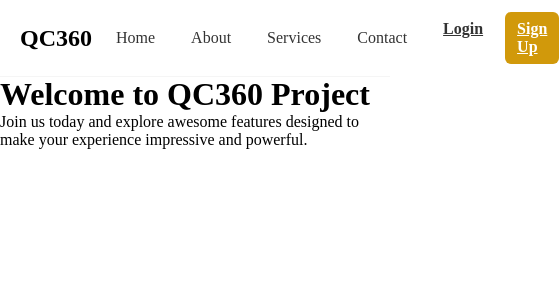
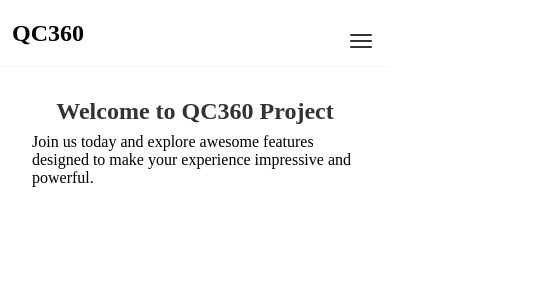
Before and after one commit to AbidJohar/QC360Project, a React (Vite) app in the folder client/: page / in a window 390 px wide. Shown: the top 300 px of the page, 559 px wide, since content can reach past the window. Built offline with nearby package versions, Linux system fonts and the light colour scheme.

Commit message:
nav-bar-responsive

```diff
--- a/client/src/components/LandingPage.jsx
+++ b/client/src/components/LandingPage.jsx
@@ -24,22 +24,25 @@ export default function LandingPage() {
     <>
     <Navbar />
 
-    <div className="min-h-screen flex flex-col items-center justify-center text-center bg-gradient-to-r from-gray-200 to-gray-100 text-black/70 px-6">
+    <div className="main_page_container">
       {isAuthenticated ? (
         <>
-          <h1 className="text-4xl font-bold mb-4">
+          <h1>
             Welcome back, {user?.fullName || "User"}!
           </h1>
-          <p className="text-lg mb-6">Email: {user?.email}</p>
+          <p>Email: {user?.email}</p>
 
         </>
       ) : (
         <>
-          <h1 className="text-4xl font-bold mb-4">Welcome to QC360 Project</h1>
-          <p className="text-lg mb-6 max-w-xl">
+        <div className="text__container">
+
+          <div className="text__container__heading" >Welcome to QC360 Project</div>
+          <div className="text__container__subheading">
             Join us today and explore awesome features designed to make your
             experience impressive and powerful.
-          </p>
+          </div>
+        </div>
         </>
       )}
     </div>
--- a/client/src/components/Navbar.jsx
+++ b/client/src/components/Navbar.jsx
@@ -1,22 +1,36 @@
-import { useContext } from 'react';
-import { Link, useNavigate } from 'react-router-dom';
-import { AuthContext } from '../context/AuthContext';
+import { useContext, useState, useEffect } from "react";
+import { Link, useNavigate } from "react-router-dom";
+import { AuthContext } from "../context/AuthContext";
 
 export default function Navbar() {
-
- const { isAuthenticated,  logout } = useContext(AuthContext);
+  const { isAuthenticated, logout } = useContext(AuthContext);
+  const [mobileOpen, setMobileOpen] = useState(false);
   const navigate = useNavigate();
 
   const handleLogout = () => {
     logout();
+    setMobileOpen(false);
     navigate("/login");
   };
 
+  const toggleMobile = () => setMobileOpen((open) => !open);
+  const closeMobile = () => setMobileOpen(false);
+
+  // Close mobile menu on window resize
+  useEffect(() => {
+    const handleResize = () => {
+      if (window.innerWidth > 768) {
+        setMobileOpen(false);
+      }
+    };
+
+    window.addEventListener("resize", handleResize);
+    return () => window.removeEventListener("resize", handleResize);
+  }, []);
+
   return (
     <div className="navbar_container">
-      <div className="navbar_logo">
-       QC360
-      </div>
+      <div className="navbar_logo">QC360</div>
 
       <div className="navbar_links">
         <Link to="/">Home</Link>
@@ -25,27 +39,86 @@ const navigate = useNavigate();
         <Link to="/contact">Contact</Link>
       </div>
 
+      <button
+        className="navbar_toggle"
+        aria-label={mobileOpen ? "Close menu" : "Open menu"}
+        onClick={toggleMobile}
+      >
+        {mobileOpen ? (
+          "✕"
+        ) : (
+          <span className="hamburger">
+            <span />
+            <span />
+            <span />
+          </span>
+        )}
+      </button>
 
       {isAuthenticated ? (
         <>
-        <div className='nav_button_container'>
-          <Link
-            to="/dashboard"
-            className="signin_btn">
+          <div className="nav_button_container">
+            <Link to="/dashboard" className="signin_btn">
               Dashboard
             </Link>
-          <button
-            onClick={handleLogout}
-            className="logout_btn"
-          >
+            <button onClick={handleLogout} className="logout_btn">
               Logout
             </button>
           </div>
         </>
       ) : (
         <div className="navbar_buttons">
-        <Link to="/login" className="signin_btn">Login</Link>
-        <Link to="/signUp" className="signup_btn">Sign Up</Link>
+          <Link to="/login" className="signin_btn">
+            Login
+          </Link>
+          <Link to="/signUp" className="signup_btn">
+            Sign Up
+          </Link>
+        </div>
+      )}
+
+      {mobileOpen && (
+        <div className="mobile_menu" role="menu">
+          <nav className="mobile_links">
+            <Link to="/" onClick={closeMobile}>
+              Home
+            </Link>
+            <Link to="/about" onClick={closeMobile}>
+              About
+            </Link>
+            <Link to="/services" onClick={closeMobile}>
+              Services
+            </Link>
+            <Link to="/contact" onClick={closeMobile}>
+              Contact
+            </Link>
+          </nav>
+
+          <div className="mobile_actions">
+            {isAuthenticated ? (
+              <>
+                <Link
+                  to="/dashboard"
+                  className="signin_btn"
+                  onClick={closeMobile}
+                >
+                  Dashboard
+                </Link>
+                <button onClick={handleLogout} className="logout_btn">
+                  Logout
+                </button>
+              </>
+            ) : (
+              <>
+                <Link to="/login" className="signin_btn" onClick={closeMobile}>
+                  Login
+                </Link>
+                <Link to="/signUp" className="signup_btn" onClick={closeMobile}>
+                  Sign Up
+                </Link>
+              </>
+            )}
+          </div>
         </div>
       )}
     </div>
--- a/client/src/styles/global.css
+++ b/client/src/styles/global.css
@@ -1,7 +1,28 @@
-*{
-    margin: 0;
-    padding: 0;
-    box-sizing: border-box;
+* {
+  margin: 0;
+  padding: 0;
+  box-sizing: border-box;
+}
+
+.main_page_container {
+  width: 100%;
+  display: flex;
+  flex-direction: column;
+}
+
+.text__container {
+  width: 100%;
+  display: flex;
+  flex-direction: column;
+  gap: 0.5em;
+  align-items: center;
+  justify-content: center;
+  padding: 2em;
+}
+.text__container__heading {
+  font-size: 1.5em;
+  font-weight: bold;
+  color: #333;
 }
 .profile_container {
   max-width: 500px;
@@ -9,7 +30,7 @@
   background: #fff;
   padding: 30px 40px;
   border-radius: 10px;
-  box-shadow: 0 2px 8px rgba(0,0,0,0.1);
+  box-shadow: 0 2px 8px rgba(0, 0, 0, 0.1);
 }
 
 .profile_container h2 {
@@ -56,7 +77,7 @@
   background-color: #0056b3;
 }
 
-.navbar_container{
+.navbar_container {
   width: 100%;
   display: flex;
   justify-content: space-between;
@@ -66,22 +87,22 @@
   padding: 12px 20px;
   background-color: #ffffff;
   gap: 16px;
-  box-shadow: 0 1px 0 rgba(0,0,0,0.04);
+  box-shadow: 0 1px 0 rgba(0, 0, 0, 0.04);
 }
 
-.navbar_logo{
+.navbar_logo {
   font-weight: 900;
   color: black;
   font-size: 24px;
 }
 
-.navbar_links{
+.navbar_links {
   display: flex;
   gap: 20px;
   align-items: center;
 }
 
-.navbar_links a{
+.navbar_links a {
   text-decoration: none;
   color: #333;
   font-weight: 500;
@@ -89,16 +110,17 @@
   border-radius: 6px;
 }
 
-.navbar_links a:hover{
-  background-color: rgba(0,0,0,0.04);
+.navbar_links a:hover {
+  background-color: rgba(0, 0, 0, 0.04);
 }
 
-.navbar_buttons{
+.navbar_buttons {
   display: flex;
   gap: 10px;
 }
 
-.signin_btn, .signup_btn{
+.signin_btn,
+.signup_btn {
   padding: 8px 12px;
   border-radius: 6px;
   border: none;
@@ -106,16 +128,16 @@
   font-weight: 600;
 }
 
-.signin_btn{
+.signin_btn {
   background: transparent;
   color: #333;
 }
 
-.signup_btn{
+.signup_btn {
   background: #d1990b;
   color: #fff;
 }
-.logout_btn{
+.logout_btn {
   background-color: red;
   color: white;
   border: none;
@@ -124,13 +146,93 @@
   cursor: pointer;
   font-weight: 600;
 }
-.nav_button_container{
+.nav_button_container {
   display: flex;
   gap: 10px;
 }
-.signup_btn:hover{ background: #0056b3 }
+.signup_btn:hover {
+  background: #0056b3;
+}
 
- /* // dashboard styling */
+/* Mobile toggle and menu */
+.navbar_toggle {
+  display: none;
+  background: transparent;
+  border: none;
+  cursor: pointer;
+  font-size: 20px;
+  padding: 6px;
+}
+
+.hamburger {
+  display: inline-flex;
+  flex-direction: column;
+  gap: 4px;
+}
+.hamburger span {
+  display: block;
+  width: 22px;
+  height: 2px;
+  background: #333;
+  border-radius: 2px;
+}
+
+.mobile_menu {
+  position: absolute;
+  top: 64px;
+  right: 20px;
+  background: #fff;
+  border-radius: 8px;
+  box-shadow: 0 8px 24px rgba(0, 0, 0, 0.12);
+  padding: 12px;
+  display: flex;
+  flex-direction: column;
+  gap: 12px;
+  z-index: 1200;
+  min-width: 200px;
+}
+
+.mobile_links {
+  display: flex;
+  flex-direction: column;
+  gap: 8px;
+}
+.mobile_links a {
+  color: #333;
+  text-decoration: none;
+  padding: 6px 8px;
+  border-radius: 6px;
+}
+.mobile_links a:hover {
+  background: rgba(0, 0, 0, 0.04);
+}
+
+.mobile_actions {
+  display: flex;
+  gap: 8px;
+  justify-content: space-between;
+  flex-wrap: wrap;
+}
+
+@media (max-width: 768px) {
+  .navbar_links {
+    display: none;
+  }
+  .navbar_buttons {
+    display: none;
+  }
+  .nav_button_container {
+    display: none;
+  }
+  .navbar_toggle {
+    display: block;
+  }
+  .navbar_container {
+    padding: 12px;
+  }
+}
+
+/* // dashboard styling */
 .dashboard_container {
   min-height: 100vh;
   display: flex;
@@ -150,14 +252,12 @@
   width: 100%;
 }
 
-
 .dashboard_title {
   font-size: 1.8rem;
   font-weight: 700;
   color: #1f2937;
   margin-bottom: 0.5rem;
 }
-
 
 .dashboard_subtext {
   color: #6b7280;
@@ -170,7 +270,6 @@
   flex-direction: column;
   gap: 1rem;
 }
-
 
 .dashboard_button {
   display: inline-block;
```
Lines whose indentation alone changed are shown as unchanged.
